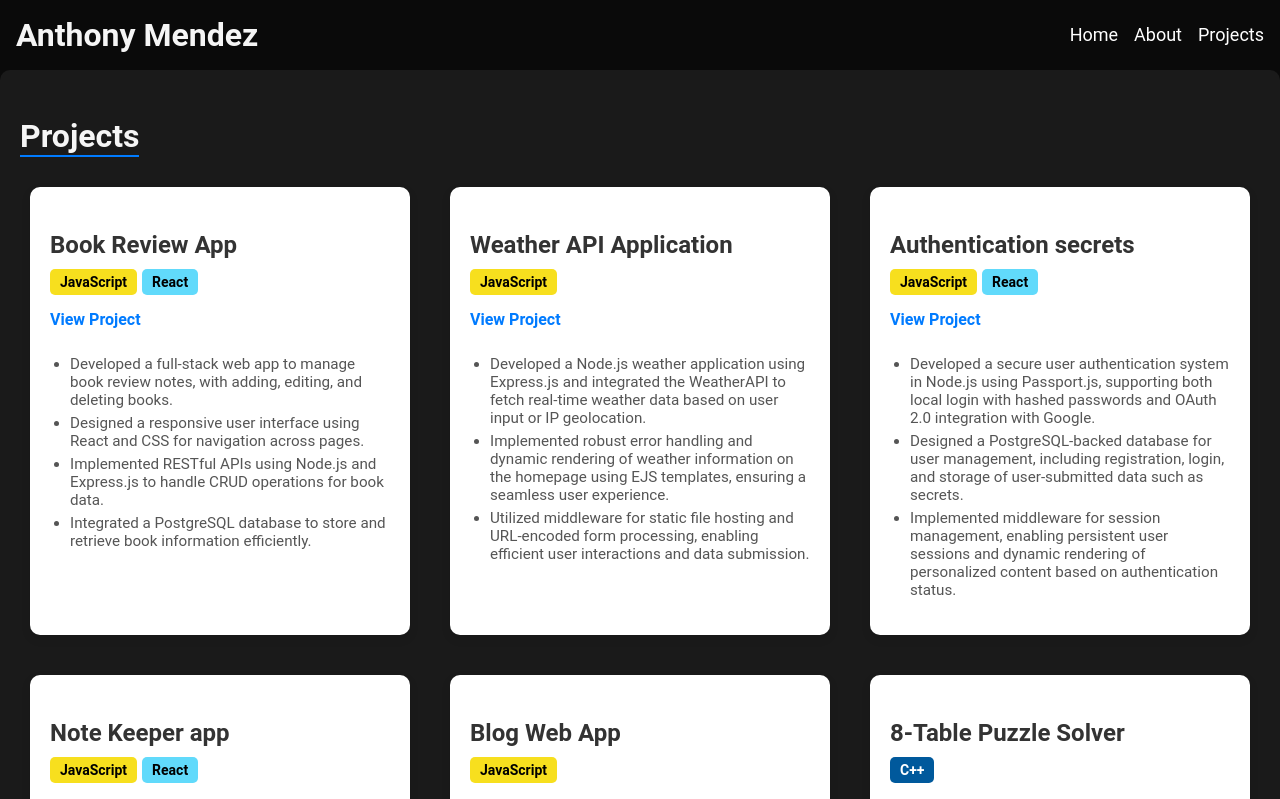
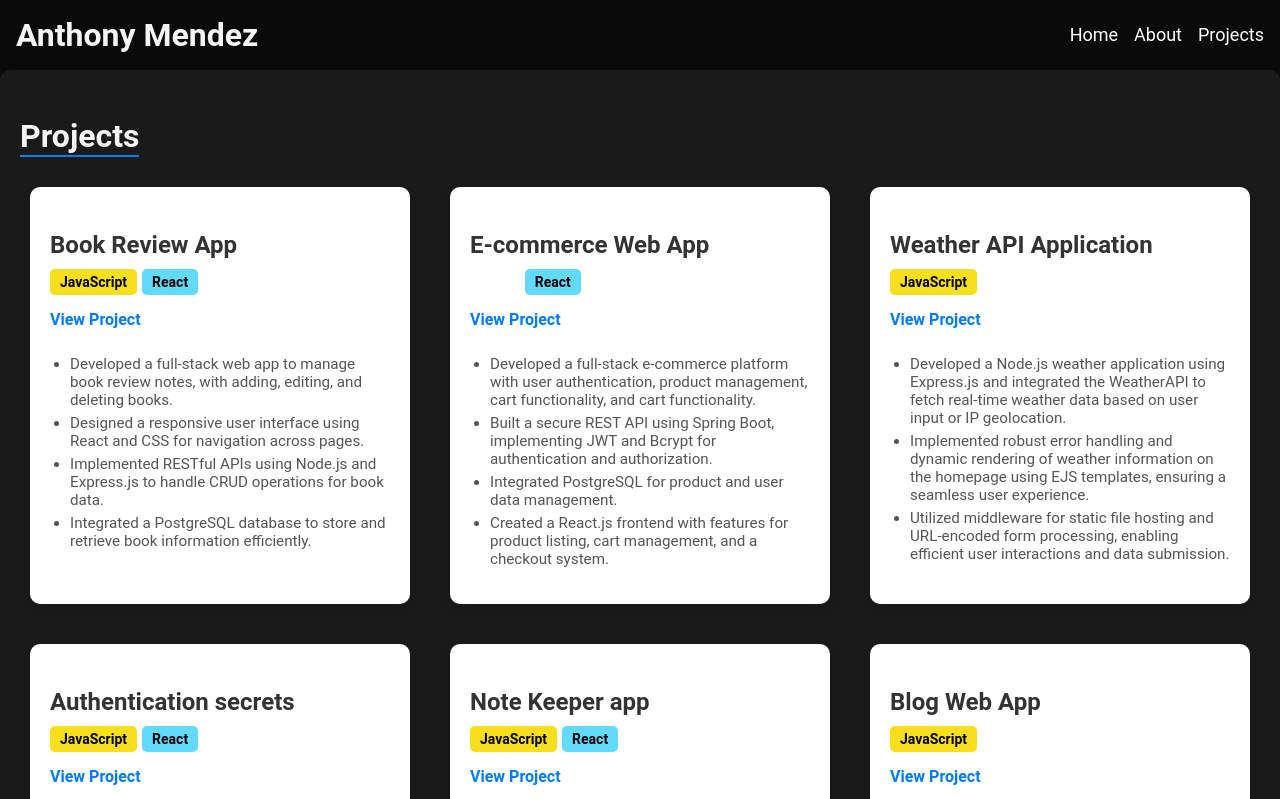
Before and after one commit to Antheagao/portfolio, a React (Vite) app: page /projects in a window 1280 px wide. Shown: the top 799 px of the page. Built offline with nearby package versions, Linux system fonts and the light colour scheme.

Commit message:
added project to portfolio

```diff
--- a/src/pages/Projects/Projects.jsx
+++ b/src/pages/Projects/Projects.jsx
@@ -10,12 +10,23 @@ function Projects() {
         <ProjectCard
           title="Book Review App"
           languages={['JavaScript', 'React']}
-          link="https://github.com/Antheagao/book-notes-app/tree/main"
+          link="https://github.com/Antheagao/book-notes-app"
           description={[
             'Developed a full-stack web app to manage book review notes, with adding, editing, and deleting books.',
             'Designed a responsive user interface using React and CSS for navigation across pages.',
             'Implemented RESTful APIs using Node.js and Express.js to handle CRUD operations for book data.',
             'Integrated a PostgreSQL database to store and retrieve book information efficiently.'
+          ]}
+        />
+        <ProjectCard
+          title="E-commerce Web App"
+          languages={['Java', 'React', 'Spring Boot', 'SQL']}
+          link="https://github.com/Antheagao/ecommerce-app"
+          description={[
+            'Developed a full-stack e-commerce platform with user authentication, product management, cart functionality, and cart functionality.',
+            'Built a secure REST API using Spring Boot, implementing JWT and Bcrypt for authentication and authorization.',
+            'Integrated PostgreSQL for product and user data management.',
+            'Created a React.js frontend with features for product listing, cart management, and a checkout system.'
           ]}
         />
         <ProjectCard
```
